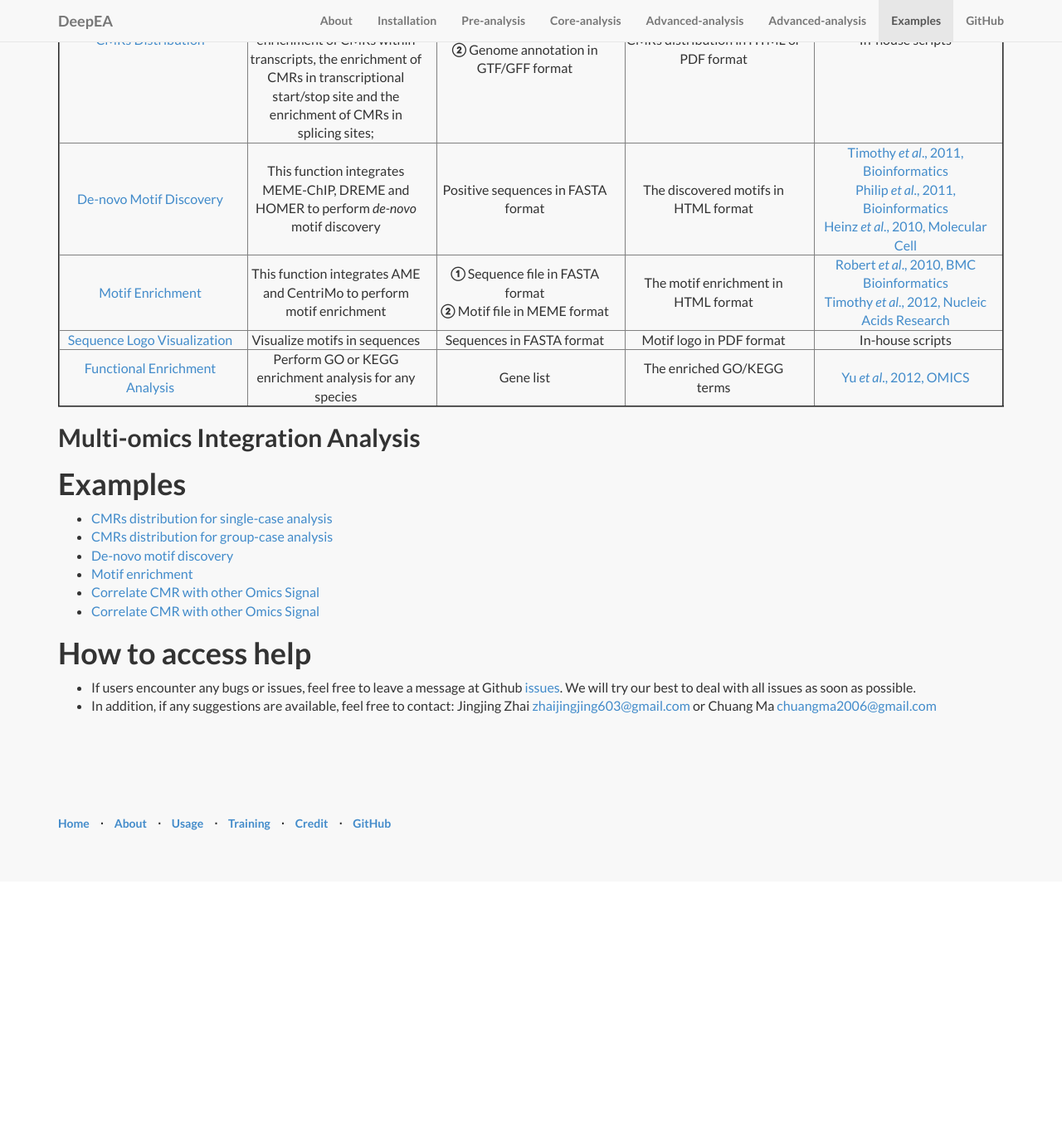
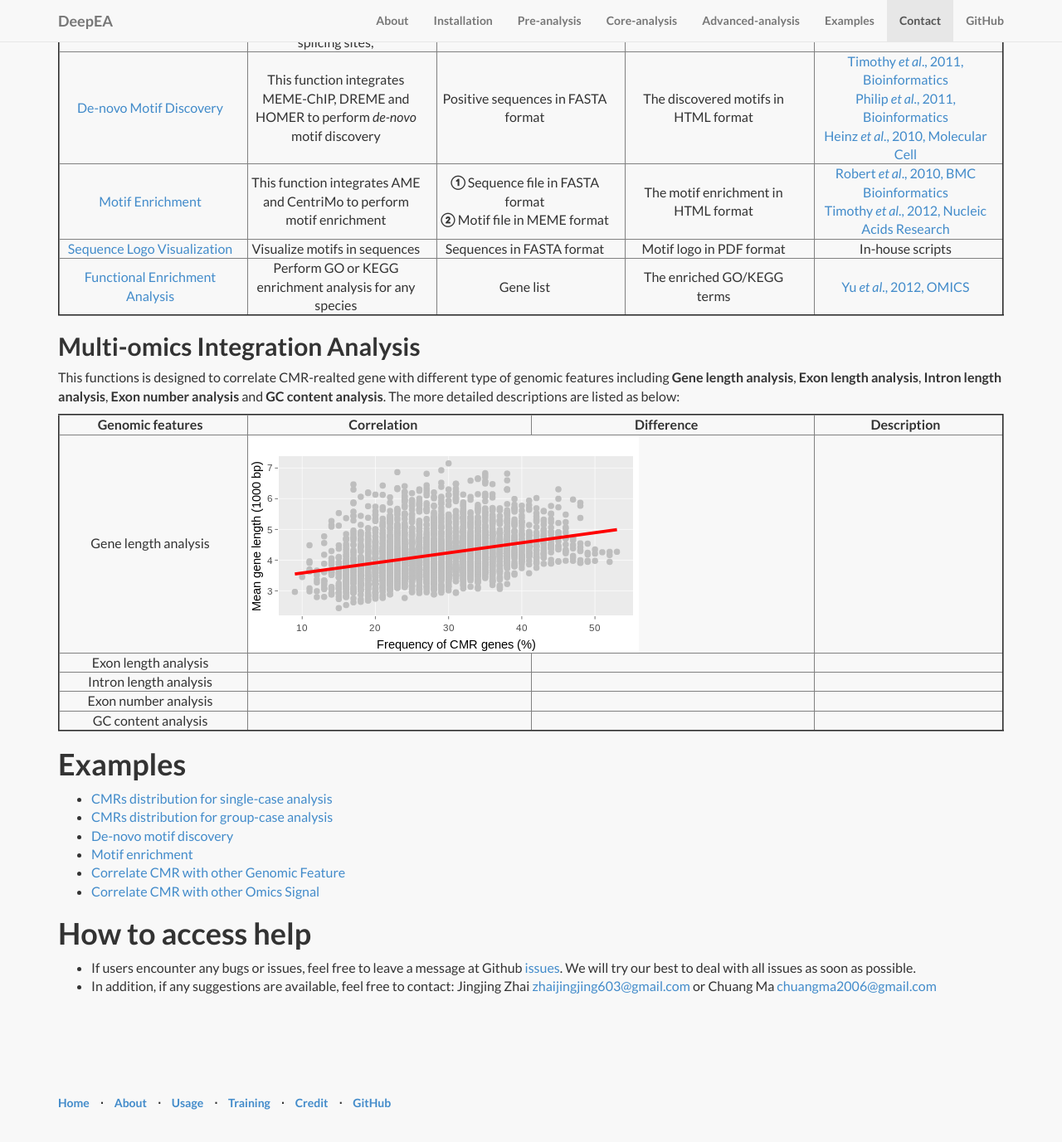
Before and after one commit to cma2015/deepEA, a Jekyll site: the page built from index.md, in a window 1280 px wide and 1400 px high, scrolled down 8651 px. Shown: the top 1377 px of the window at 83% size. Built offline with Jekyll 4.4.1, drawn with Linux system fonts in a browser that asks for light colours; nearby versions of some CDN libraries; library files that are not in the unit come from our copies; our own code applies the rules of GitHub Pages for plain Markdown files; before the commit the page ends 9714 px from its top, so only the background shows below that; some of the changed text lies outside the part shown.

```diff
--- a/_includes/header.html
+++ b/_includes/header.html
@@ -18,8 +18,8 @@
                 <li><a class="page-scroll" href="#pre-analysis">Pre-analysis</a></li>
                 <li><a class="page-scroll" href="#core-analysis">Core-analysis</a></li>
                 <li><a class="page-scroll" href="#advanced-analysis">Advanced-analysis</a></li>
-                <li><a class="page-scroll" href="#advanced-analysis">Advanced-analysis</a></li>
                 <li><a class="page-scroll" href="#examples">Examples</a></li>
+                <li><a class="page-scroll" href="#how-to-access-help">Contact</a></li>
                 <li><a class="page-scroll" href="{{ site.github }}">GitHub</a></li>
             </ul>
         </div>
--- a/index.md
+++ b/index.md
@@ -10,8 +10,8 @@ DeepEA is a Galaxy-based framework for exploring large-scale analysis of epitran
 
 <div id="top"></div>
 
-[<img align="left" src="assets/img/deNBI_logo.jpg" height="35px" alt="de.NBI" valign="middle">](http://www.denbi.de)
-[<img align="center" src="assets/img/elixir_germany.png" height="55px" alt="ELIXIR Germany" valign="middle">](https://www.elixir-europe.org)
+<!-- [<img align="left" src="assets/img/deNBI_logo.jpg" height="35px" alt="de.NBI" valign="middle">](http://www.denbi.de)
+[<img align="center" src="assets/img/elixir_germany.png" height="55px" alt="ELIXIR Germany" valign="middle">](https://www.elixir-europe.org) -->
 
 - [Installation](#installation)
 	- [Docker installation](#docker-installation)
@@ -600,13 +600,56 @@ This module provides comprehensive CMR annotation and interactive visualization,
 
 
 ## Multi-omics Integration Analysis
+This functions is designed to correlate CMR-realted gene with different type of genomic features including **Gene length analysis**, **Exon length analysis**, **Intron length analysis**, **Exon number analysis** and **GC content analysis**. The more detailed descriptions are listed as below:
+
+<div style="text-align:center">
+<table border="2" align="center" cellspacing="0" cellpadding="">
+    <tr>
+        <td><b>Genomic features</b></td>
+        <td><b>Correlation</b></td>
+        <td><b>Difference</b></td>
+        <td><b>Description</b></td>
+    </tr>
+    <tr>
+        <td>Gene length analysis</td>
+        <td><img align="left" src="assets/img/Correlation_CMR_gene_length.png" alt="Correlation of CMR-related genes with gene length analysis" valign="middle"></td>
+        <td></td>
+        <td></td>
+    </tr>
+    <tr>
+        <td>Exon length analysis</td>
+        <td></td>
+        <td></td>
+        <td></td>
+    </tr>
+    <tr>
+        <td>Intron length analysis</td>
+        <td></td>
+        <td></td>
+        <td></td>
+    </tr>
+    <tr>
+        <td>Exon number analysis</td>
+        <td></td>
+        <td></td>
+        <td></td>
+    </tr>
+    <tr>
+        <td>GC content analysis</td>
+        <td></td>
+        <td></td>
+        <td></td>
+    </tr>
+</table>
+</div>
+
 
 # Examples
 - [CMRs distribution for single-case analysis](http://cma2015.github.io/DeepEA/demo_output/CMR_distribution_single_case.html)
 - [CMRs distribution for group-case analysis](http://cma2015.github.io/DeepEA/demo_output/CMR_distribution_group_case.html)
 - [De-novo motif discovery](http://cma2015.github.io/DeepEA/demo_output/de-novo_motif_discovery.html)
 - [Motif enrichment](http://cma2015.github.io/DeepEA/demo_output/Motif_enrichment.html)
-- [Correlate CMR with other Omics Signal]()
+- [Correlate CMR with other Genomic Feature]()
 - [Correlate CMR with other Omics Signal]()
 
 # How to access help
```
Also changed, not shown: other parts of index.md (+4 -4 lines), assets/img/Correlation_CMR_gene_length.png (added).
